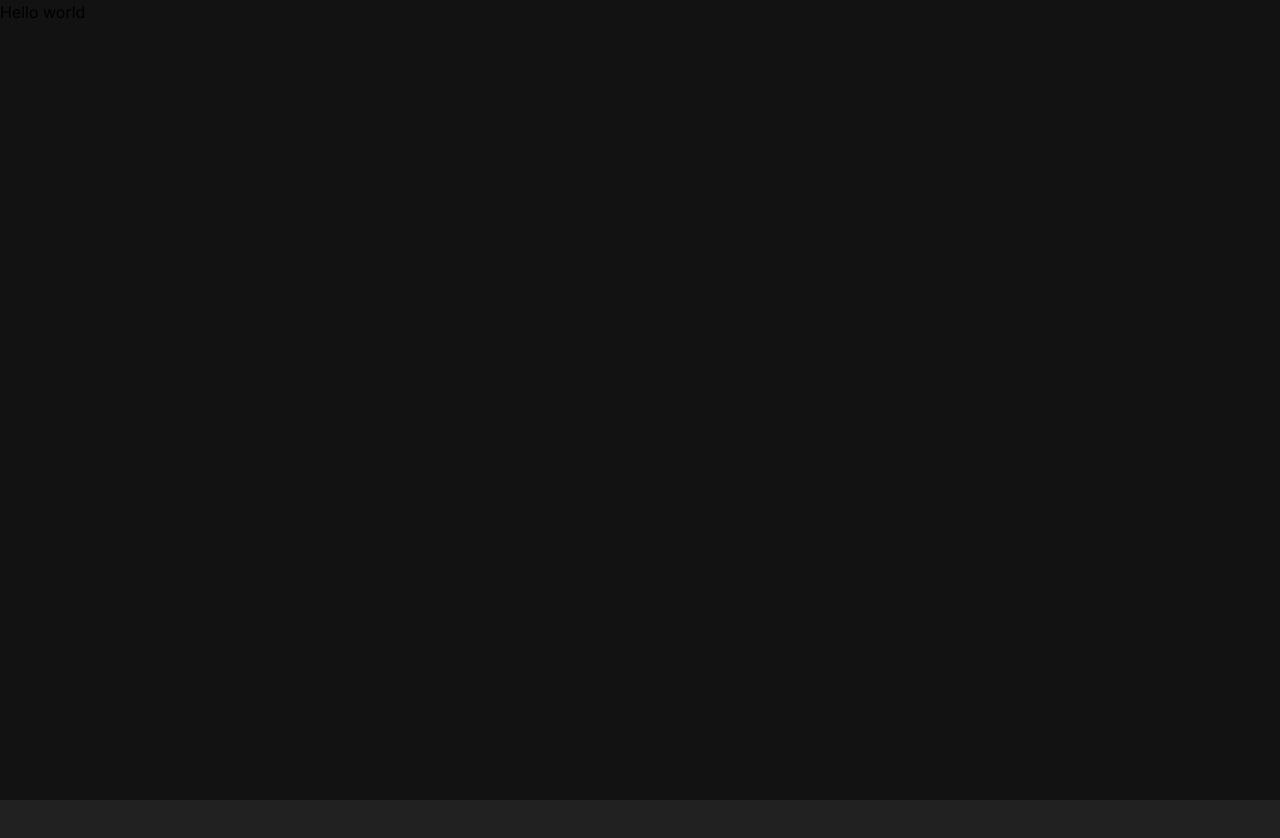
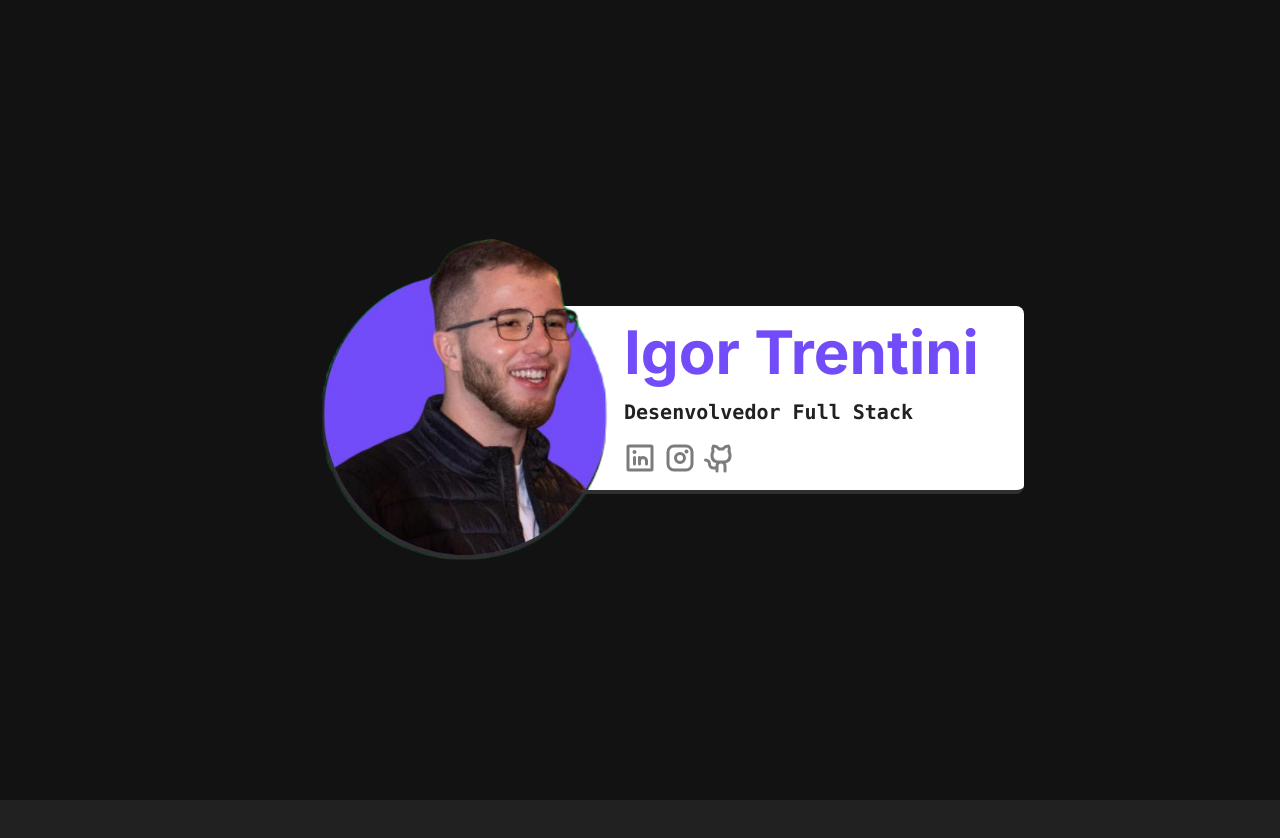
Before and after one commit to o-igor-trentini/portfolio-v1, a Next.js app: page / in a window 1280 px wide. Shown: the top 838 px of the page. Built offline with nearby package versions, Linux system fonts and the light colour scheme.

Commit message:
wip: Sessão principal

```diff
--- a/package.json
+++ b/package.json
@@ -1,5 +1,5 @@
 {
-  "name": "port",
+  "name": "portifolio-v1",
   "version": "0.1.0",
   "private": true,
   "scripts": {
--- /dev/null
+++ b/src/app/components/Home/components/Description/index.tsx
@@ -0,0 +1,14 @@
+import { FC, ReactElement } from 'react';
+import { Title } from '@/components/ui/Title';
+
+export const Description: FC = (): ReactElement => (
+    <div className="flex flex-col gap-4">
+        <Title level={1} className="text-7xl xl:text-6xl text-primary font-bold text-left">
+            Igor Trentini
+        </Title>
+
+        <Title level={2} className="text-2xl xl:text-xl text-tthird font-semibold text-left font-mono">
+            Desenvolvedor Full Stack
+        </Title>
+    </div>
+);
--- /dev/null
+++ b/src/app/components/Home/components/SocialNetworks/Icons/index.tsx
@@ -0,0 +1,24 @@
+import * as React from 'react';
+import { FC, ReactElement } from 'react';
+
+interface SvgProps {
+    className?: string;
+}
+
+export const LinkedInSvg: FC<SvgProps> = ({ className }): ReactElement => (
+    <svg xmlns="http://www.w3.org/2000/svg" width={32} height={32} viewBox="0 0 256 256" className={className}>
+        <path d="M216 20H40a20 20 0 0 0-20 20v176a20 20 0 0 0 20 20h176a20 20 0 0 0 20-20V40a20 20 0 0 0-20-20Zm-4 192H44V44h168Zm-100-36v-52a12 12 0 0 1 21.43-7.41A40 40 0 0 1 192 152v24a12 12 0 0 1-24 0v-24a16 16 0 0 0-32 0v24a12 12 0 0 1-24 0Zm-16-52v52a12 12 0 0 1-24 0v-52a12 12 0 0 1 24 0ZM68 80a16 16 0 1 1 16 16 16 16 0 0 1-16-16Z" />
+    </svg>
+);
+
+export const InstagramSvg: FC<SvgProps> = ({ className }): ReactElement => (
+    <svg xmlns="http://www.w3.org/2000/svg" width={32} height={32} viewBox="0 0 256 256" className={className}>
+        <path d="M128 80a48 48 0 1 0 48 48 48.05 48.05 0 0 0-48-48Zm0 72a24 24 0 1 1 24-24 24 24 0 0 1-24 24Zm48-132H80a60.07 60.07 0 0 0-60 60v96a60.07 60.07 0 0 0 60 60h96a60.07 60.07 0 0 0 60-60V80a60.07 60.07 0 0 0-60-60Zm36 156a36 36 0 0 1-36 36H80a36 36 0 0 1-36-36V80a36 36 0 0 1 36-36h96a36 36 0 0 1 36 36ZM196 76a16 16 0 1 1-16-16 16 16 0 0 1 16 16Z" />
+    </svg>
+);
+
+export const GitHubSvg: FC<SvgProps> = ({ className }): ReactElement => (
+    <svg xmlns="http://www.w3.org/2000/svg" width={32} height={32} viewBox="0 0 256 256" className={className}>
+        <path d="M212.62 75.17A63.7 63.7 0 0 0 206.39 26 12 12 0 0 0 196 20a63.71 63.71 0 0 0-50 24h-20a63.71 63.71 0 0 0-50-24 12 12 0 0 0-10.39 6 63.7 63.7 0 0 0-6.23 49.17A61.5 61.5 0 0 0 52 104v8a60.1 60.1 0 0 0 45.76 58.28A43.66 43.66 0 0 0 92 192v4H76a20 20 0 0 1-20-20 44.05 44.05 0 0 0-44-44 12 12 0 0 0 0 24 20 20 0 0 1 20 20 44.05 44.05 0 0 0 44 44h16v12a12 12 0 0 0 24 0v-40a20 20 0 0 1 40 0v40a12 12 0 0 0 24 0v-40a43.66 43.66 0 0 0-5.76-21.72A60.1 60.1 0 0 0 220 112v-8a61.5 61.5 0 0 0-7.38-28.83ZM196 112a36 36 0 0 1-36 36h-48a36 36 0 0 1-36-36v-8a37.87 37.87 0 0 1 6.13-20.12 11.65 11.65 0 0 0 1.58-11.49 39.9 39.9 0 0 1-.4-27.72 39.87 39.87 0 0 1 26.41 17.8 12 12 0 0 0 10.1 5.53h32.35a12 12 0 0 0 10.11-5.53 39.84 39.84 0 0 1 26.41-17.8 39.9 39.9 0 0 1-.4 27.72 12 12 0 0 0 1.61 11.53A37.85 37.85 0 0 1 196 104Z" />
+    </svg>
+);
--- /dev/null
+++ b/src/app/components/Home/components/SocialNetworks/index.tsx
@@ -0,0 +1,45 @@
+import { FC, ReactElement } from 'react';
+import { GitHubSvg, InstagramSvg, LinkedInSvg } from '@/app/components/Home/components/SocialNetworks/Icons';
+import Link from 'next/link';
+
+interface Images {
+    id: string;
+    component: ReactElement;
+    href: string;
+}
+
+export const SocialNetworks: FC = (): ReactElement => {
+    const iconClassName = 'fill-third cursor-pointer hover:fill-secondary transition duration-300 ease-in-out';
+
+    const images: Images[] = [
+        {
+            id: 'LinkedIn',
+            component: <LinkedInSvg className={iconClassName} />,
+            href: 'https://www.linkedin.com/in/igor-trentini/',
+        },
+        {
+            id: 'Instagram',
+            component: <InstagramSvg className={iconClassName} />,
+            href: 'https://www.instagram.com/ct.igor/',
+        },
+        {
+            id: 'GitHub',
+            component: <GitHubSvg className={iconClassName} />,
+            href: 'https://github.com/o-igor-trentini',
+        },
+    ];
+
+    // TODO: Implementar tooltip nas imagens
+
+    return (
+        <div className="flex flex-row gap-2">
+            {images.map(({ id, component, href }) => {
+                return (
+                    <Link key={id} href={href} target="_blank" title={id} className="">
+                        {component}
+                    </Link>
+                );
+            })}
+        </div>
+    );
+};
--- a/src/app/components/Home/index.tsx
+++ b/src/app/components/Home/index.tsx
@@ -1,9 +1,32 @@
 import { FC, ReactElement } from 'react';
+import { SocialNetworks } from '@/app/components/Home/components/SocialNetworks';
+import { Description } from '@/app/components/Home/components/Description';
+import { Card } from '@/components/ui/Card';
+import profilePng from '../../../../public/profile.png';
+import Image from 'next/image';
 
-export const Main: FC = (): ReactElement => {
+export const Home: FC = (): ReactElement => {
     return (
-        <div className="flex content-center items-center">
-            <span>Hello world</span>
+        <div className="w-full flex flex-row items-center relative">
+            <div className="absolute z-10 left-[16rem] xl:left-[10rem]">
+                <Image
+                    src={profilePng}
+                    alt=""
+                    width={340}
+                    height={340}
+                    className="w-[20rem] xl:w-[18rem] rounded-full"
+                />
+            </div>
+
+            <div className="w-[50%] z-0 flex flex-col content-center ml-[30rem] xl:ml-[24rem]">
+                <Card className="pl-32 xl:pl-20 border-fourth border-b-4">
+                    <div className="flex flex-col gap-4">
+                        <Description />
+
+                        <SocialNetworks />
+                    </div>
+                </Card>
+            </div>
         </div>
     );
 };
--- a/src/app/page.tsx
+++ b/src/app/page.tsx
@@ -1,13 +1,17 @@
-import { Main } from '@/app/components/Home';
+import { Home } from '@/app/components/Home';
+import { NextPage } from 'next';
+import { ReactElement } from 'react';
 
-export default function Home() {
+const Page: NextPage = (): ReactElement => {
     return (
         <main>
-            <section className="bg-primary min-h-screen">
-                <Main />
+            <section className="bg-blayout min-h-screen flex content-center p-40">
+                <Home />
             </section>
 
-            <section className="bg-aux3 min-h-screen"></section>
+            <section className="bg-blayout-2 min-h-screen"></section>
         </main>
     );
-}
+};
+
+export default Page;
--- /dev/null
+++ b/src/components/ui/Card/index.tsx
@@ -0,0 +1,10 @@
+import { FC, ReactElement, ReactNode } from 'react';
+
+interface CardProps {
+    children?: ReactNode;
+    className?: string;
+}
+
+export const Card: FC<CardProps> = ({ children, className }): ReactElement => {
+    return <div className={'p-4 rounded-lg bg-white ' + (className || '')}>{children}</div>;
+};
--- /dev/null
+++ b/src/components/ui/Title/index.tsx
@@ -0,0 +1,25 @@
+import React, { FC, ReactElement, ReactNode } from 'react';
+
+interface TitleProps {
+    children: ReactNode;
+    level: 1 | 2 | 3;
+    className?: string;
+}
+
+export const Title: FC<TitleProps> = ({ children, level, ...props }): ReactElement => {
+    const element: Record<typeof level, ReactElement> = {
+        '1': <h1 {...props}>{children}</h1>,
+        '2': (
+            <h2 {...props} {...props}>
+                {children}
+            </h2>
+        ),
+        '3': (
+            <h3 {...props} {...props}>
+                {children}
+            </h3>
+        ),
+    };
+
+    return element[level];
+};
--- a/tailwind.config.js
+++ b/tailwind.config.js
@@ -14,18 +14,21 @@ module.exports = {
             colors: {
                 primary: '#724CF9',
                 secondary: '#04F06A',
+                third: '#7C7C7C',
+                fourth: '#2F2F2F',
             },
             backgroundColor: {
-                primary: '#121212',
-                secondary: '#7C7C7C',
-                aux: '#FFFFFF',
-                aux2: '#2F2F2F',
-                aux3: '#212121',
+                blayout: '#121212',
+                'blayout-2': '#212121',
+                bsecondary: '#7C7C7C',
+                bthird: '#FFFFFF',
+                bfourth: '#2F2F2F',
             },
             textColor: {
-                primary: '#FFFFFF',
-                secondary: '#B8B8B8',
-                disabled: '#898989',
+                tprimary: '#FFFFFF',
+                tsecondary: '#B8B8B8',
+                tthird: '#212121',
+                tdisabled: '#898989',
             },
         },
     },
--- a/tsconfig.json
+++ b/tsconfig.json
@@ -24,5 +24,5 @@
     }
   },
   "include": ["next-env.d.ts", "**/*.ts", "**/*.tsx", ".next/types/**/*.ts"],
-  "exclude": ["node_modules"]
+  "exclude": ["node_modules","typings/browser.d.ts", "typings/browser"]
 }
```
Also changed, not shown: public/profile.png (added), 1 other file (tests, documents, lock files or other folders).
